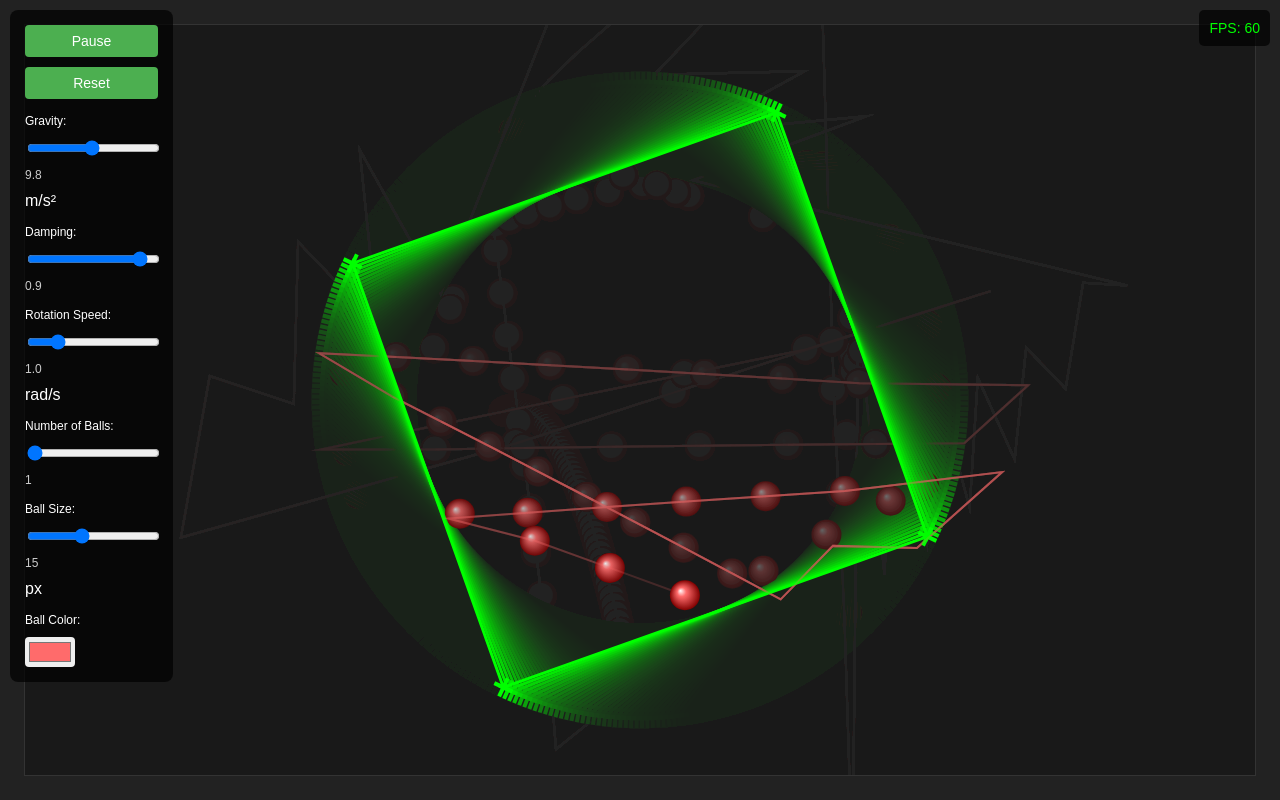
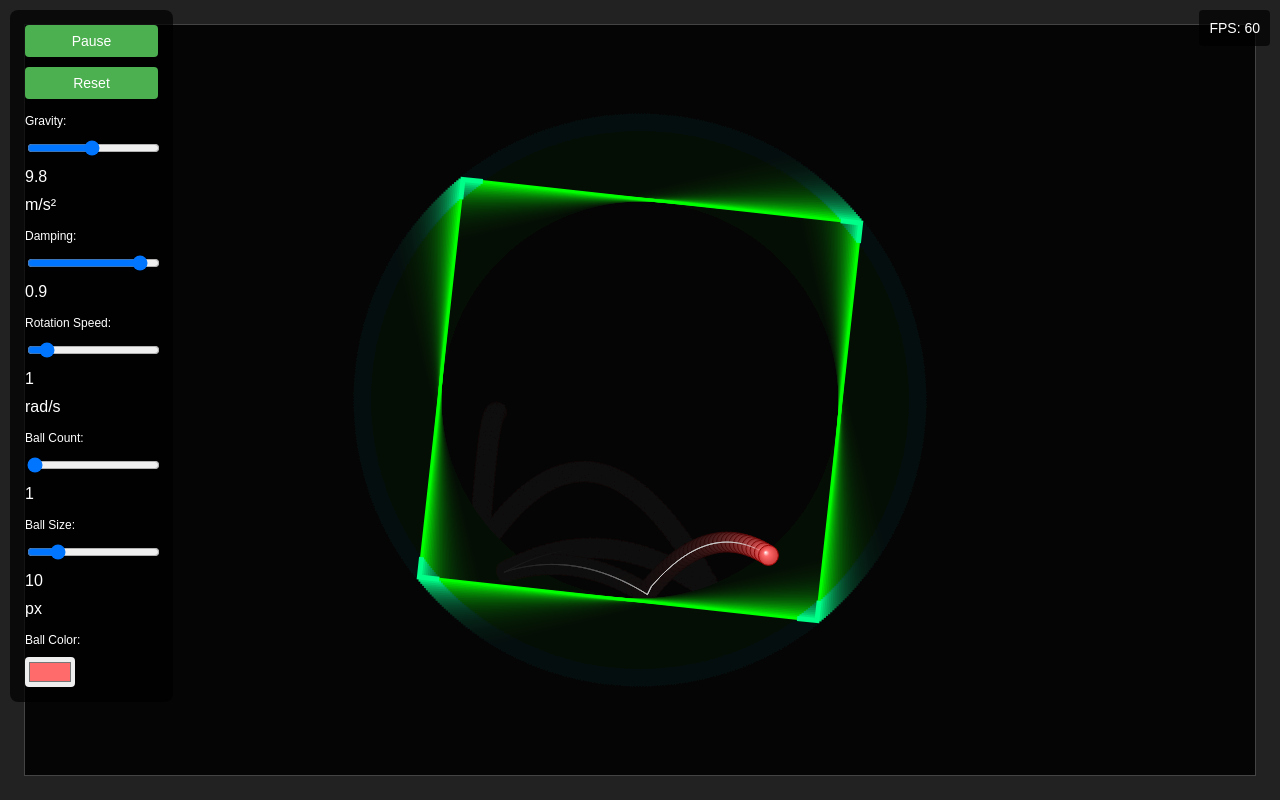
Before and after one commit to EHankinson08/Solomon_Bouncing_Ball_Physics, a plain HTML site: page index.html in a window 1280 px wide. Both pictures are taken after a click on the button "Start". Drawn offline with Linux system fonts and the light colour scheme.

Commit message:
Update index.html

```diff
--- a/index.html
+++ b/index.html
@@ -60,24 +60,18 @@
             cursor: pointer;
         }
 
-        #controls span {
-            font-size: 12px;
-            color: #ccc;
-        }
-
         #fps {
             position: absolute;
             top: 10px;
             right: 10px;
             background: rgba(0, 0, 0, 0.7);
             padding: 10px;
-            border-radius: 5px;
+            border-radius: 4px;
             font-size: 14px;
-            color: #0f0;
         }
 
         canvas {
-            border: 1px solid #333;
+            border: 1px solid #444;
         }
     </style>
 </head>
@@ -95,22 +89,22 @@
         <span id="dampingValue">0.9</span>
 
         <label for="rotationSpeed">Rotation Speed:</label>
-        <input type="range" id="rotationSpeed" min="0" max="5" step="0.1" value="1">
-        <span id="rotationSpeedValue">1.0</span> rad/s
+        <input type="range" id="rotationSpeed" min="0" max="10" step="0.1" value="1">
+        <span id="rotationSpeedValue">1</span> rad/s
 
-        <label for="ballCount">Number of Balls:</label>
+        <label for="ballCount">Ball Count:</label>
         <input type="range" id="ballCount" min="1" max="10" step="1" value="1">
         <span id="ballCountValue">1</span>
 
         <label for="ballSize">Ball Size:</label>
-        <input type="range" id="ballSize" min="5" max="30" step="1" value="15">
-        <span id="ballSizeValue">15</span> px
+        <input type="range" id="ballSize" min="5" max="30" step="1" value="10">
+        <span id="ballSizeValue">10</span> px
 
         <label for="ballColor">Ball Color:</label>
         <input type="color" id="ballColor" value="#ff6b6b">
     </div>
 
-    <div id="fps">FPS: 0</div>
+    <div id="fps">FPS: <span id="fpsValue">0</span></div>
 
     <canvas id="canvas"></canvas>
 
@@ -136,272 +130,339 @@
         let rotationSpeedValue = document.getElementById('rotationSpeedValue');
         let ballCountValue = document.getElementById('ballCountValue');
         let ballSizeValue = document.getElementById('ballSizeValue');
+        let fpsDisplay = document.getElementById('fpsValue');
+
+        // Physics parameters
+        let gravity = parseFloat(gravitySlider.value) * 100; // Scale for pixels
+        let damping = parseFloat(dampingSlider.value);
+        let rotationSpeed = parseFloat(rotationSpeedSlider.value) * 0.01;
+        let ballCount = parseInt(ballCountSlider.value);
+        let ballSize = parseInt(ballSizeSlider.value);
+        let ballColor = ballColorInput.value;
 
         // Game state
-        let isRunning = false;
-        let gravity = 9.8;
-        let damping = 0.9;
-        let rotationSpeed = 1;
-        let ballCount = 1;
-        let ballSize = 15;
-        let ballColor = '#ff6b6b';
-        let boxRotation = 0;
+        let box = {
+            x: canvas.width / 2,
+            y: canvas.height / 2,
+            width: 400,
+            height: 400,
+            angle: 0
+        };
 
-        // Box dimensions
-        const boxSize = Math.min(canvas.width, canvas.height) * 0.6;
-        const boxX = canvas.width / 2;
-        const boxY = canvas.height / 2;
+        let balls = [];
+        let running = false;
+        let lastTime = performance.now();
+        let frameCount = 0;
+        let fpsTime = performance.now();
 
-        // Balls array
-        let balls = [];
-
-        // Trail effect
-        let trails = [];
-
-        // FPS calculation
-        let lastTime = 0;
-        let fps = 0;
-        let frameCount = 0;
-        let fpsTime = 0;
-
-        // Ball class
-        class Ball {
-            constructor(x, y, radius, color) {
-                this.x = x;
-                this.y = y;
-                this.vx = (Math.random() - 0.5) * 4;
-                this.vy = (Math.random() - 0.5) * 4;
-                this.radius = radius;
-                this.color = color;
-                this.trail = [];
-            }
-
-            update(dt) {
-                // Apply gravity
-                this.vy += gravity * dt;
-
-                // Update position
-                this.x += this.vx * dt * 60;
-                this.y += this.vy * dt * 60;
-
-                // Store trail
-                this.trail.push({x: this.x, y: this.y});
-                if (this.trail.length > 20) {
-                    this.trail.shift();
-                }
-
-                // Check collision with rotated box
-                this.checkBoxCollision();
-            }
-
-            checkBoxCollision() {
-                // Transform ball position to box's local coordinates
-                let cos = Math.cos(-boxRotation);
-                let sin = Math.sin(-boxRotation);
-                let dx = this.x - boxX;
-                let dy = this.y - boxY;
-                let localX = dx * cos - dy * sin;
-                let localY = dx * sin + dy * cos;
-
-                // Check collision with box walls
-                let halfSize = boxSize / 2;
-                let hit = false;
-
-                if (Math.abs(localX) + this.radius > halfSize) {
-                    localX = Math.sign(localX) * (halfSize - this.radius);
-                    this.vx *= -damping;
-                    hit = true;
-                }
-
-                if (Math.abs(localY) + this.radius > halfSize) {
-                    localY = Math.sign(localY) * (halfSize - this.radius);
-                    this.vy *= -damping;
-                    hit = true;
-                }
-
-                if (hit) {
-                    // Transform back to world coordinates
-                    cos = Math.cos(boxRotation);
-                    sin = Math.sin(boxRotation);
-                    this.x = boxX + localX * cos - localY * sin;
-                    this.y = boxY + localX * sin + localY * cos;
-
-                    // Add rotation effect to velocity
-                    let tangentialVelocity = rotationSpeed * Math.sqrt(localX * localX + localY * localY);
-                    this.vx += -localY * rotationSpeed * 0.1;
-                    this.vy += localX * rotationSpeed * 0.1;
-                }
-            }
-
-            draw() {
-                // Draw trail
-                ctx.strokeStyle = this.color + '30';
-                ctx.lineWidth = 2;
-                ctx.beginPath();
-                for (let i = 0; i < this.trail.length; i++) {
-                    if (i === 0) {
-                        ctx.moveTo(this.trail[i].x, this.trail[i].y);
-                    } else {
-                        ctx.lineTo(this.trail[i].x, this.trail[i].y);
-                    }
-                }
-                ctx.stroke();
-
-                // Draw ball with gradient
-                const gradient = ctx.createRadialGradient(
-                    this.x - this.radius * 0.3,
-                    this.y - this.radius * 0.3,
-                    0,
-                    this.x,
-                    this.y,
-                    this.radius
-                );
-                gradient.addColorStop(0, '#ffffff');
-                gradient.addColorStop(0.3, this.color);
-                gradient.addColorStop(1, this.adjustBrightness(this.color, -50));
-
-                ctx.fillStyle = gradient;
-                ctx.beginPath();
-                ctx.arc(this.x, this.y, this.radius, 0, Math.PI * 2);
-                ctx.fill();
-            }
-
-            adjustBrightness(hex, percent) {
-                const num = parseInt(hex.replace('#', ''), 16);
-                const amt = Math.round(2.55 * percent);
-                const R = (num >> 16) + amt;
-                const G = (num >> 8 & 0x00FF) + amt;
-                const B = (num & 0x0000FF) + amt;
-                return '#' + (0x1000000 + (R < 255 ? R < 1 ? 0 : R : 255) * 0x10000 +
-                    (G < 255 ? G < 1 ? 0 : G : 255) * 0x100 +
-                    (B < 255 ? B < 1 ? 0 : B : 255))
-                    .toString(16).slice(1);
-            }
+        // Create ball object
+        function createBall(x, y, radius, color) {
+            return {
+                x: x,
+                y: y,
+                vx: (Math.random() - 0.5) * 200,
+                vy: 0,
+                radius: radius,
+                color: color,
+                trail: []
+            };
         }
 
         // Initialize balls
         function initBalls() {
             balls = [];
             for (let i = 0; i < ballCount; i++) {
-                let x = boxX + (Math.random() - 0.5) * boxSize * 0.8;
-                let y = boxY + (Math.random() - 0.5) * boxSize * 0.8;
-                balls.push(new Ball(x, y, ballSize, ballColor));
+                let x = box.x + (Math.random() - 0.5) * (box.width - ballSize * 2);
+                let y = box.y + (Math.random() - 0.5) * (box.height - ballSize * 2);
+                balls.push(createBall(x, y, ballSize, ballColor));
             }
         }
 
-        // Draw rotating box
-        function drawBox() {
+        // Update control values
+        function updateControls() {
+            gravityValue.textContent = gravitySlider.value;
+            dampingValue.textContent = dampingSlider.value;
+            rotationSpeedValue.textContent = rotationSpeedSlider.value;
+            ballCountValue.textContent = ballCountSlider.value;
+            ballSizeValue.textContent = ballSizeSlider.value;
+        }
+
+        // Event listeners
+        gravitySlider.addEventListener('input', function() {
+            gravity = parseFloat(this.value) * 100;
+            updateControls();
+        });
+
+        dampingSlider.addEventListener('input', function() {
+            damping = parseFloat(this.value);
+            updateControls();
+        });
+
+        rotationSpeedSlider.addEventListener('input', function() {
+            rotationSpeed = parseFloat(this.value) * 0.01;
+            updateControls();
+        });
+
+        ballCountSlider.addEventListener('input', function() {
+            ballCount = parseInt(this.value);
+            initBalls();
+            updateControls();
+        });
+
+        ballSizeSlider.addEventListener('input', function() {
+            ballSize = parseInt(this.value);
+            balls.forEach(ball => ball.radius = ballSize);
+            updateControls();
+        });
+
+        ballColorInput.addEventListener('input', function() {
+            ballColor = this.value;
+            balls.forEach(ball => ball.color = ballColor);
+        });
+
+        startPauseButton.addEventListener('click', function() {
+            running = !running;
+            this.textContent = running ? 'Pause' : 'Start';
+        });
+
+        resetButton.addEventListener('click', function() {
+            initBalls();
+            box.angle = 0;
+            running = false;
+            startPauseButton.textContent = 'Start';
+        });
+
+        // Rotate point around origin
+        function rotatePoint(x, y, angle, originX, originY) {
+            let cosA = Math.cos(angle);
+            let sinA = Math.sin(angle);
+            let dx = x - originX;
+            let dy = y - originY;
+            return {
+                x: dx * cosA - dy * sinA + originX,
+                y: dx * sinA + dy * cosA + originY
+            };
+        }
+
+        // Check if point is inside rotated box
+        function isPointInRotatedBox(px, py, box) {
+            // Transform point to box's local coordinates
+            let angle = -box.angle;
+            let translated = rotatePoint(px, py, angle, box.x, box.y);
+            let localX = translated.x - box.x;
+            let localY = translated.y - box.y;
+
+            return Math.abs(localX) <= box.width / 2 && Math.abs(localY) <= box.height / 2;
+        }
+
+        // Handle ball-box collision
+        function handleBoxCollision(ball, box, dt) {
+            // Transform ball to box's local coordinates
+            let angle = -box.angle;
+            let translated = rotatePoint(ball.x, ball.y, angle, box.x, box.y);
+            let localX = translated.x - box.x;
+            let localY = translated.y - box.y;
+
+            // Check each wall
+            let collision = false;
+            let normal = { x: 0, y: 0 };
+
+            // Left wall
+            if (localX - ball.radius < -box.width / 2) {
+                localX = -box.width / 2 + ball.radius;
+                normal.x = 1;
+                collision = true;
+            }
+            // Right wall
+            else if (localX + ball.radius > box.width / 2) {
+                localX = box.width / 2 - ball.radius;
+                normal.x = -1;
+                collision = true;
+            }
+
+            // Top wall
+            if (localY - ball.radius < -box.height / 2) {
+                localY = -box.height / 2 + ball.radius;
+                normal.y = 1;
+                collision = true;
+            }
+            // Bottom wall
+            else if (localY + ball.radius > box.height / 2) {
+                localY = box.height / 2 - ball.radius;
+                normal.y = -1;
+                collision = true;
+            }
+
+            if (collision) {
+                // Transform position back to world coordinates
+                let worldPos = rotatePoint(localX + box.x, localY + box.y, box.angle, box.x, box.y);
+                ball.x = worldPos.x;
+                ball.y = worldPos.y;
+
+                // Transform normal to world coordinates
+                let worldNormal = rotatePoint(normal.x, normal.y, box.angle, 0, 0);
+
+                // Reflect velocity
+                let dot = ball.vx * worldNormal.x + ball.vy * worldNormal.y;
+                ball.vx = (ball.vx - 2 * dot * worldNormal.x) * damping;
+                ball.vy = (ball.vy - 2 * dot * worldNormal.y) * damping;
+
+                // Add rotation effect
+                let tangent = { x: -worldNormal.y, y: worldNormal.x };
+                let rotationEffect = rotationSpeed * box.width * 0.5;
+                ball.vx += tangent.x * rotationEffect;
+                ball.vy += tangent.y * rotationEffect;
+            }
+        }
+
+        // Update ball physics
+        function updateBall(ball, dt) {
+            // Apply gravity
+            ball.vy += gravity * dt;
+
+            // Update position
+            ball.x += ball.vx * dt;
+            ball.y += ball.vy * dt;
+
+            // Add to trail
+            ball.trail.push({ x: ball.x, y: ball.y });
+            if (ball.trail.length > 30) {
+                ball.trail.shift();
+            }
+
+            // Check collision with box
+            handleBoxCollision(ball, box, dt);
+        }
+
+        // Draw box
+        function drawBox(box) {
             ctx.save();
-            ctx.translate(boxX, boxY);
-            ctx.rotate(boxRotation);
+            ctx.translate(box.x, box.y);
+            ctx.rotate(box.angle);
 
-            // Draw box wireframe
+            // Draw 3D effect
             ctx.strokeStyle = '#00ff00';
             ctx.lineWidth = 3;
-            ctx.strokeRect(-boxSize/2, -boxSize/2, boxSize, boxSize);
+            ctx.strokeRect(-box.width / 2, -box.height / 2, box.width, box.height);
 
-            // Draw corner markers
-            const cornerSize = 20;
-            ctx.fillStyle = '#00ff00';
-            const corners = [
-                [-boxSize/2, -boxSize/2],
-                [boxSize/2, -boxSize/2],
-                [boxSize/2, boxSize/2],
-                [-boxSize/2, boxSize/2]
-            ];
+            // Draw corners for 3D effect
+            ctx.strokeStyle = '#00ff88';
+            ctx.lineWidth = 5;
+            let cornerSize = 20;
+            // Top-left
+            ctx.beginPath();
+            ctx.moveTo(-box.width / 2, -box.height / 2 + cornerSize);
+            ctx.lineTo(-box.width / 2, -box.height / 2);
+            ctx.lineTo(-box.width / 2 + cornerSize, -box.height / 2);
+            ctx.stroke();
 
-            corners.forEach((corner, i) => {
-                ctx.save();
-                ctx.translate(corner[0], corner[1]);
-                ctx.rotate(Math.PI / 4);
-                ctx.fillRect(-cornerSize/2, -2, cornerSize, 4);
-                ctx.fillRect(-2, -cornerSize/2, 4, cornerSize);
-                ctx.restore();
-            });
+            // Top-right
+            ctx.beginPath();
+            ctx.moveTo(box.width / 2 - cornerSize, -box.height / 2);
+            ctx.lineTo(box.width / 2, -box.height / 2);
+            ctx.lineTo(box.width / 2, -box.height / 2 + cornerSize);
+            ctx.stroke();
+
+            // Bottom-right
+            ctx.beginPath();
+            ctx.moveTo(box.width / 2, box.height / 2 - cornerSize);
+            ctx.lineTo(box.width / 2, box.height / 2);
+            ctx.lineTo(box.width / 2 - cornerSize, box.height / 2);
+            ctx.stroke();
+
+            // Bottom-left
+            ctx.beginPath();
+            ctx.moveTo(-box.width / 2 + cornerSize, box.height / 2);
+            ctx.lineTo(-box.width / 2, box.height / 2);
+            ctx.lineTo(-box.width / 2, box.height / 2 - cornerSize);
+            ctx.stroke();
 
             ctx.restore();
         }
 
+        // Draw ball with gradient
+        function drawBall(ball) {
+            // Draw trail
+            if (ball.trail.length > 1) {
+                ctx.beginPath();
+                ctx.moveTo(ball.trail[0].x, ball.trail[0].y);
+                for (let i = 1; i < ball.trail.length; i++) {
+                    let alpha = i / ball.trail.length * 0.3;
+                    ctx.strokeStyle = `rgba(255, 255, 255, ${alpha})`;
+                    ctx.lineTo(ball.trail[i].x, ball.trail[i].y);
+                }
+                ctx.stroke();
+            }
+
+            // Draw ball with gradient
+            let gradient = ctx.createRadialGradient(
+                ball.x - ball.radius * 0.3,
+                ball.y - ball.radius * 0.3,
+                0,
+                ball.x,
+                ball.y,
+                ball.radius
+            );
+            gradient.addColorStop(0, '#ffffff');
+            gradient.addColorStop(0.3, ball.color);
+            gradient.addColorStop(1, adjustColor(ball.color, -50));
+
+            ctx.beginPath();
+            ctx.arc(ball.x, ball.y, ball.radius, 0, Math.PI * 2);
+            ctx.fillStyle = gradient;
+            ctx.fill();
+
+            // Add rim
+            ctx.strokeStyle = adjustColor(ball.color, -100);
+            ctx.lineWidth = 1;
+            ctx.stroke();
+        }
+
+        // Adjust color brightness
+        function adjustColor(color, amount) {
+            let num = parseInt(color.replace('#', ''), 16);
+            let r = Math.max(0, Math.min(255, (num >> 16) + amount));
+            let g = Math.max(0, Math.min(255, ((num >> 8) & 0x00FF) + amount));
+            let b = Math.max(0, Math.min(255, (num & 0x0000FF) + amount));
+            return '#' + ((r << 16) | (g << 8) | b).toString(16).padStart(6, '0');
+        }
+
         // Animation loop
         function animate(currentTime) {
-            const deltaTime = Math.min((currentTime - lastTime) / 1000, 0.1);
+            let dt = (currentTime - lastTime) / 1000;
+            dt = Math.min(dt, 0.02); // Cap delta time
             lastTime = currentTime;
 
-            // Calculate FPS
+            // Clear canvas
+            ctx.fillStyle = 'rgba(17, 17, 17, 0.1)';
+            ctx.fillRect(0, 0, canvas.width, canvas.height);
+
+            if (running) {
+                // Update box rotation
+                box.angle += rotationSpeed;
+
+                // Update balls
+                balls.forEach(ball => updateBall(ball, dt));
+            }
+
+            // Draw everything
+            drawBox(box);
+            balls.forEach(ball => drawBall(ball));
+
+            // Update FPS
             frameCount++;
             if (currentTime - fpsTime >= 1000) {
-                fps = frameCount;
+                fpsDisplay.textContent = frameCount;
                 frameCount = 0;
                 fpsTime = currentTime;
-                document.getElementById('fps').textContent = `FPS: ${fps}`;
             }
-
-            // Clear canvas with trail effect
-            ctx.fillStyle = 'rgba(34, 34, 34, 0.1)';
-            ctx.fillRect(0, 0, canvas.width, canvas.height);
-
-            if (isRunning) {
-                // Update rotation
-                boxRotation += rotationSpeed * deltaTime;
-
-                // Update balls
-                balls.forEach(ball => ball.update(deltaTime));
-            }
-
-            // Draw box
-            drawBox();
-
-            // Draw balls
-            balls.forEach(ball => ball.draw());
 
             requestAnimationFrame(animate);
         }
 
-        // Event listeners
-        startPauseButton.addEventListener('click', () => {
-            isRunning = !isRunning;
-            startPauseButton.textContent = isRunning ? 'Pause' : 'Start';
-        });
-
-        resetButton.addEventListener('click', () => {
-            boxRotation = 0;
-            initBalls();
-        });
-
-        gravitySlider.addEventListener('input', (e) => {
-            gravity = parseFloat(e.target.value);
-            gravityValue.textContent = gravity.toFixed(1);
-        });
-
-        dampingSlider.addEventListener('input', (e) => {
-            damping = parseFloat(e.target.value);
-            dampingValue.textContent = damping.toFixed(2);
-        });
-
-        rotationSpeedSlider.addEventListener('input', (e) => {
-            rotationSpeed = parseFloat(e.target.value);
-            rotationSpeedValue.textContent = rotationSpeed.toFixed(1);
-        });
-
-        ballCountSlider.addEventListener('input', (e) => {
-            ballCount = parseInt(e.target.value);
-            ballCountValue.textContent = ballCount;
-            initBalls();
-        });
-
-        ballSizeSlider.addEventListener('input', (e) => {
-            ballSize = parseInt(e.target.value);
-            ballSizeValue.textContent = ballSize;
-            balls.forEach(ball => ball.radius = ballSize);
-        });
-
-        ballColorInput.addEventListener('input', (e) => {
-            ballColor = e.target.value;
-            balls.forEach(ball => ball.color = ballColor);
-        });
-
         // Initialize
         initBalls();
+        updateControls();
         requestAnimationFrame(animate);
     </script>
 </body>
```
